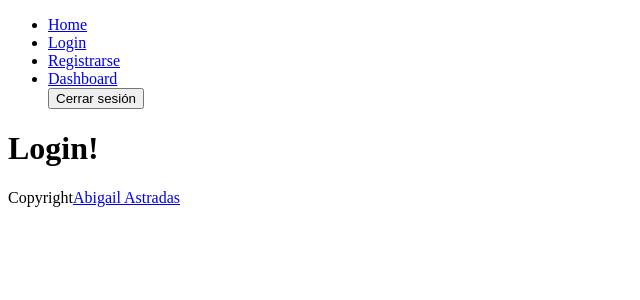
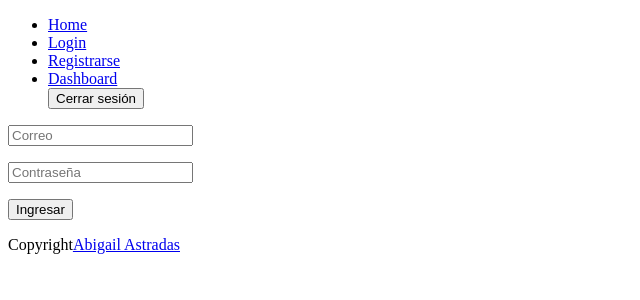
Before and after one commit to AstraAbigail/proyecto-final, a React (Vite) app: page /login in a window 1280 px wide. Shown: the top 300 px of the page, without its empty margins (0-640 px from the left). Built offline with nearby package versions, Linux system fonts and the light colour scheme.

Commit message:
NF:add link to home - Login: add hook form

```diff
--- a/src/views/Login.jsx
+++ b/src/views/Login.jsx
@@ -1,12 +1,84 @@
 import { Layout } from "../components/Layout.jsx"
-
+import { useState } from "react"
+import { useForm } from "react-hook-form"
 
 const Login = () => {
+
+  const [success, setSuccess] = useState("")
+  const {
+    register,
+    handleSubmit,
+    reset,
+    formState: { errors }
+  } = useForm({
+    //valores por defecto de los input
+    defaultValues: {
+      email: (""),
+      password: ("")
+    }
+  })
+
+  const isSubmit = (data) => {
+
+    console.log(data, ("<- Usuario"))
+    //Mesnaje de exito
+    setSuccess("Ingresando...")
+
+    //limpio los input, volviendolos a su valor por defecto.
+    reset()
+    //delay
+    /*setTimeout(() => {
+      setSuccess("")
+    }, 5000); // 5000 ms = 5 segundos
+    */
+  }
+
   return (
     <>
-
       <Layout>
-        <h1>Login!</h1>
+        <section>
+          <form onSubmit={handleSubmit(isSubmit)}>
+            <div>
+              <input
+                type="email"
+                placeholder= "Correo"
+                {...register("email",
+                  { required: {
+                      value: true,
+                      message: "Este campo es requerido",
+                    },
+                    pattern:{
+                      value:/^[a-zA-Z0-9._%+-]+@(gmail\.com|hotmail\.com(\.ar)?|yahoo\.com(\.ar)?)$/,
+                      message:"Dominios admitidos:@hotmail.com / @hotmail.com.ar / @gmail.com / @yahoo.com / @yahoo.com.ar",
+                    }
+                  }
+                )}
+              />
+            </div>
+            <p>{errors.email?.message}</p>
+            <div>
+              <input
+                type="password"
+                placeholder="Contraseña"
+                {...register("password",
+                  {
+                    required: {
+                      value: true,
+                      message: "Este campo es requerido",
+                    },
+                    pattern: {
+                      value: /^(?=.*[a-z])(?=.*[A-Z])(?=.*\d)(?=.*[\W_]).{8,}$/,
+                      message: "Debe contener: 1 Carácter especial - Minúsculas - Números - 1 Mayúscula - 8 Carácteres",
+                    }
+                  }
+                )}
+              />
+            </div>
+            <p>{errors.password?.message}</p>
+            <button>Ingresar</button>
+          </form>
+          {success && <p style={{ color: "green" }}>{success}</p>}
+        </section>
       </Layout>
 
     </>
@@ -15,4 +87,5 @@ const Login = () => {
 
 }
 
+
 export {Login }
--- a/src/views/NotFound.jsx
+++ b/src/views/NotFound.jsx
@@ -1,9 +1,11 @@
 import { Layout } from "../components/Layout"
+import { Link } from "react-router-dom"
 
 const NotFound = () => {
   return (
     <Layout>
-     <h1>NotFound</h1>
+      <h1>Página no encontrada - 404</h1>
+      <p>Volver a la pagina de inicio: <Link to="/">Inicio</Link></p>
     </Layout>
 
 )
```
